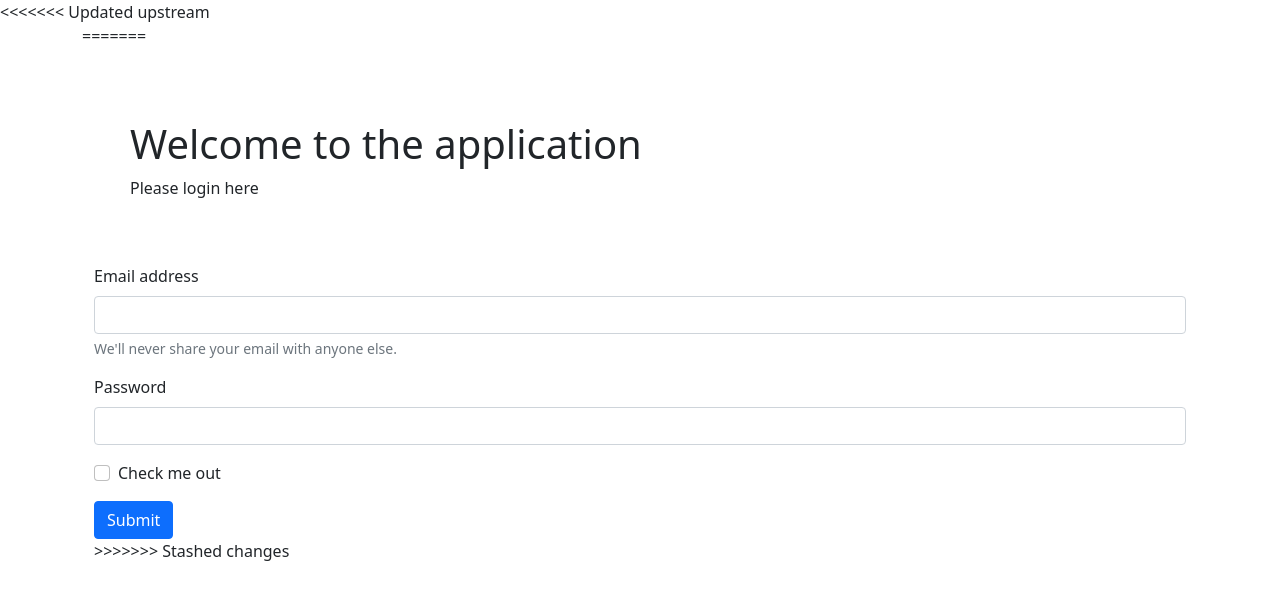
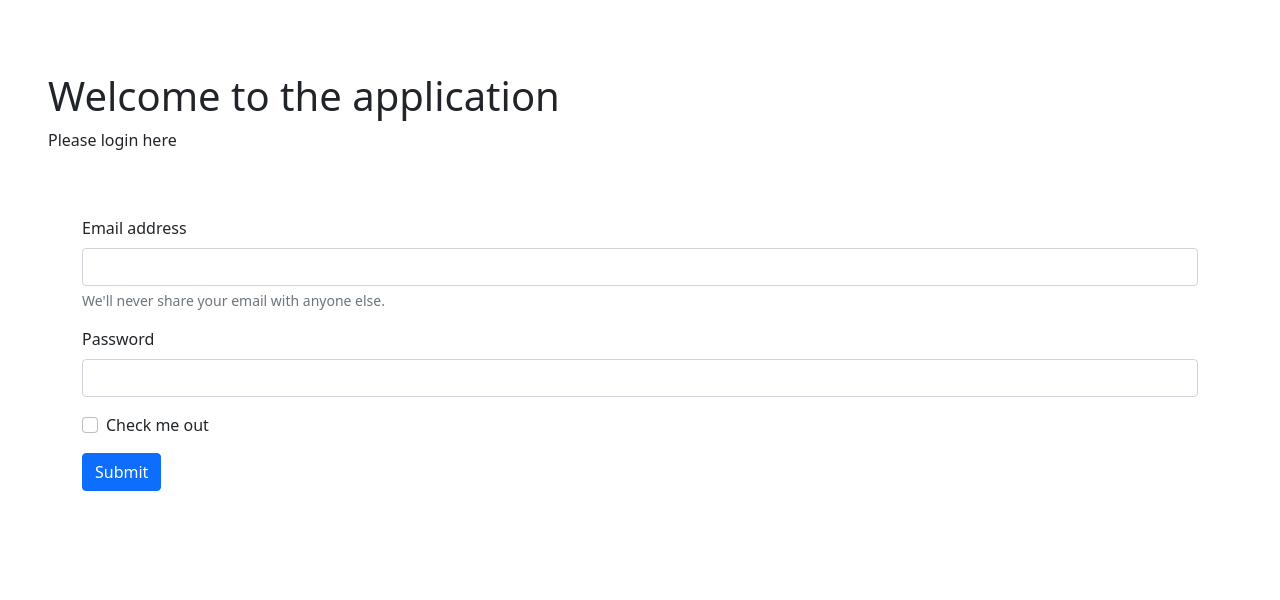
Before and after one commit to AlphaRomeoMike/veolia-speridian, an Angular app: page / in a window 1280 px wide. Shown: the top 600 px of the page. Built offline with nearby package versions, Linux system fonts and the light colour scheme.

Commit message:
fixed conflit again

```diff
--- a/src/app/app.component.html
+++ b/src/app/app.component.html
@@ -1,7 +1,3 @@
-<<<<<<< Updated upstream
-<div class="container">
-  <router-outlet></router-outlet>
-=======
 <div class="mt-4 p-5 rounded">
   <h1>Welcome to the application</h1>
   <p>Please login here</p>
@@ -11,5 +7,4 @@
   <form>
 
   </form>
->>>>>>> Stashed changes
 </div>
```
